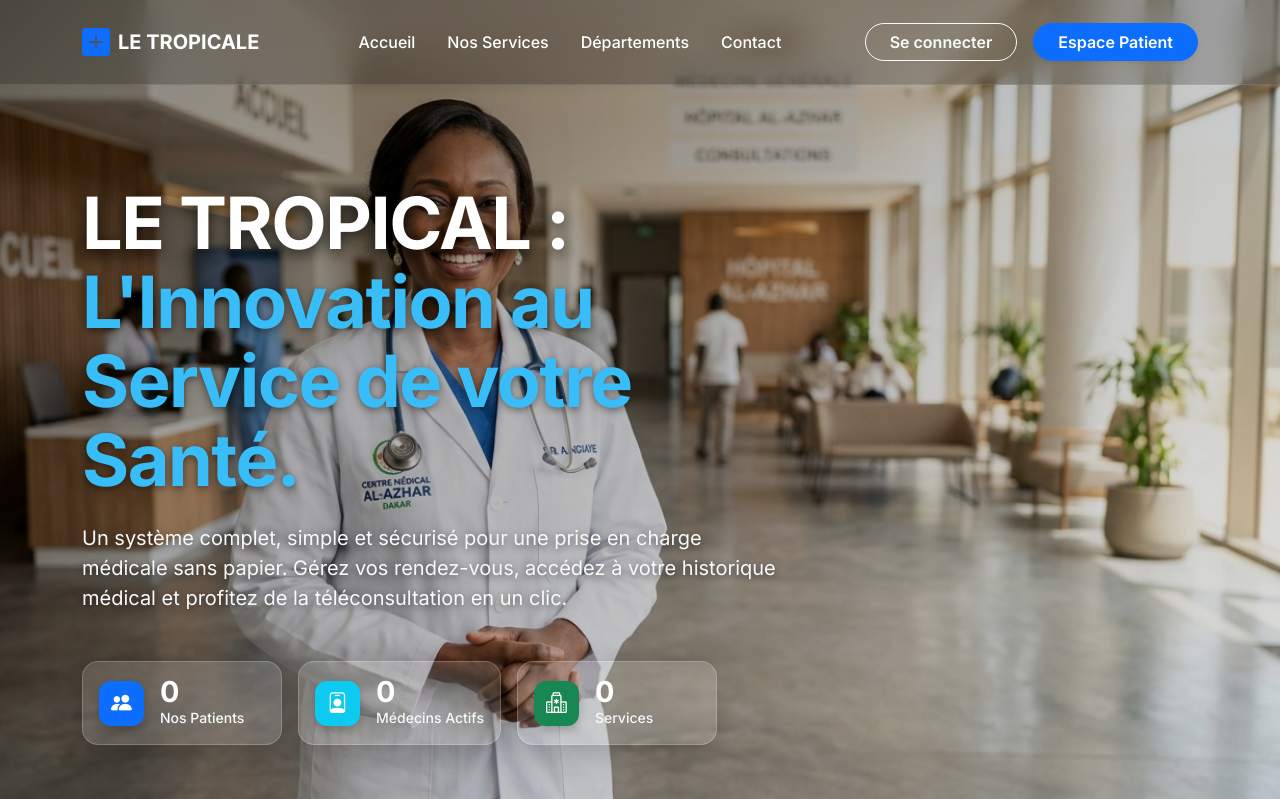
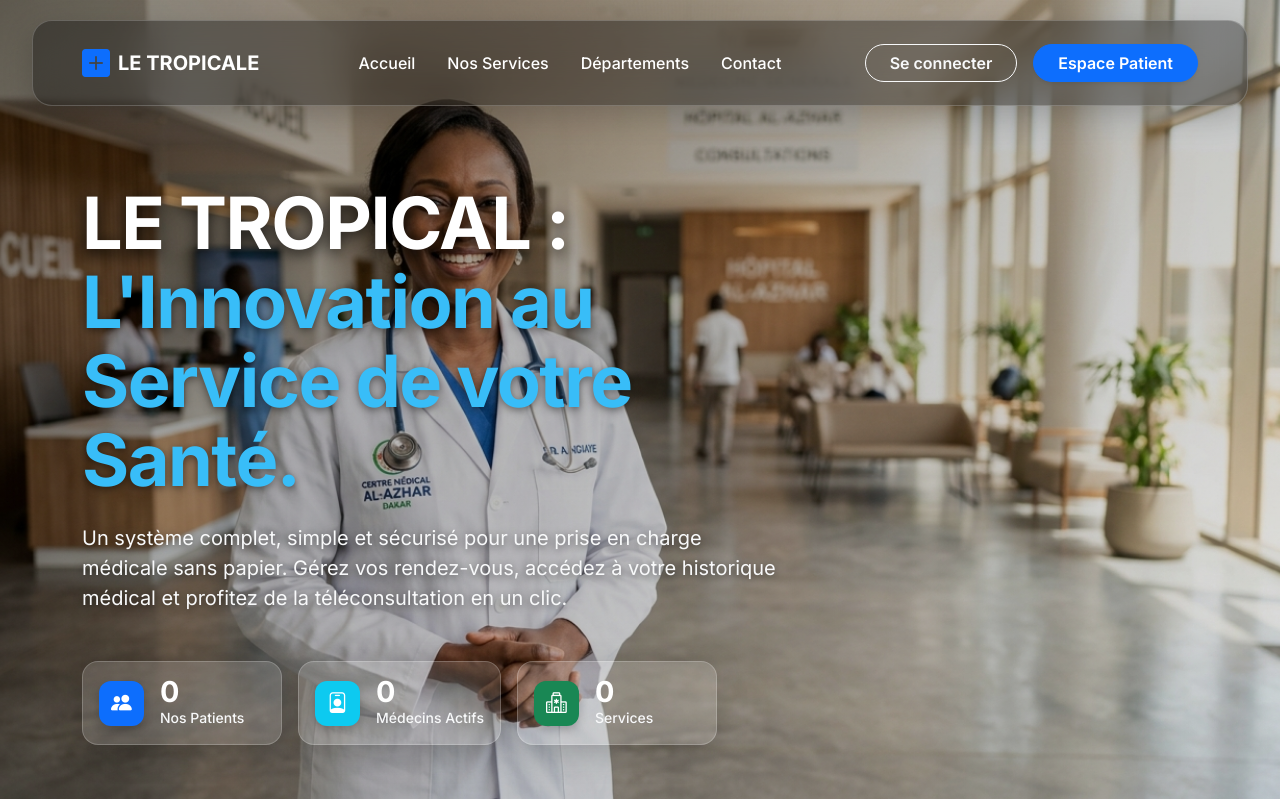
Before and after one commit to Mhdbreezer/LE_TROPICAL, a Flask app: page / in a window 1280 px wide. Shown: the top 799 px of the page. Run offline with Flask 3, Linux system fonts and the light colour scheme; data that the repository does not hold is empty.

Commit message:
design: transformer la navbar de la landing page en barre flottante style carte (détachée des bords)

```diff
--- a/app/static/css/landing.css
+++ b/app/static/css/landing.css
@@ -40,11 +40,16 @@ body {
    NAVBAR (Liquid Glass)
 ========================================== */
 .glass-nav {
-    background: rgba(0, 0, 0, 0.2) !important;
-    backdrop-filter: blur(15px);
-    -webkit-backdrop-filter: blur(15px);
-    border-bottom: 1px solid rgba(255, 255, 255, 0.1);
+    background: rgba(0, 0, 0, 0.35) !important;
+    backdrop-filter: blur(20px);
+    -webkit-backdrop-filter: blur(20px);
+    border: 1px solid rgba(255, 255, 255, 0.2) !important;
     transition: all 0.3s ease;
+    margin: 20px auto !important;
+    width: 95% !important;
+    max-width: 1300px;
+    border-radius: 20px;
+    box-shadow: 0 10px 30px rgba(0,0,0,0.2);
 }
 
 .nav-hover {
```
